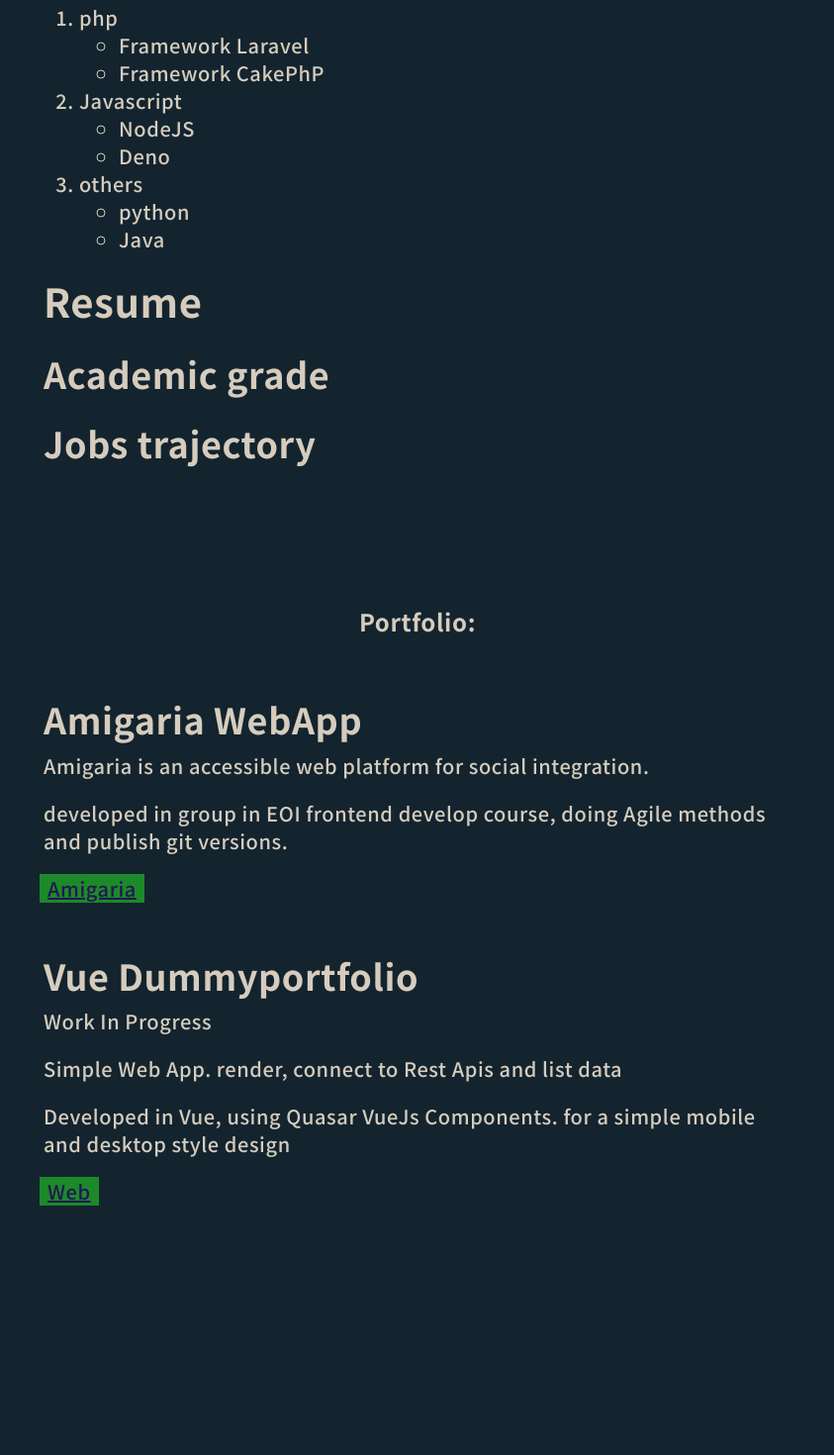
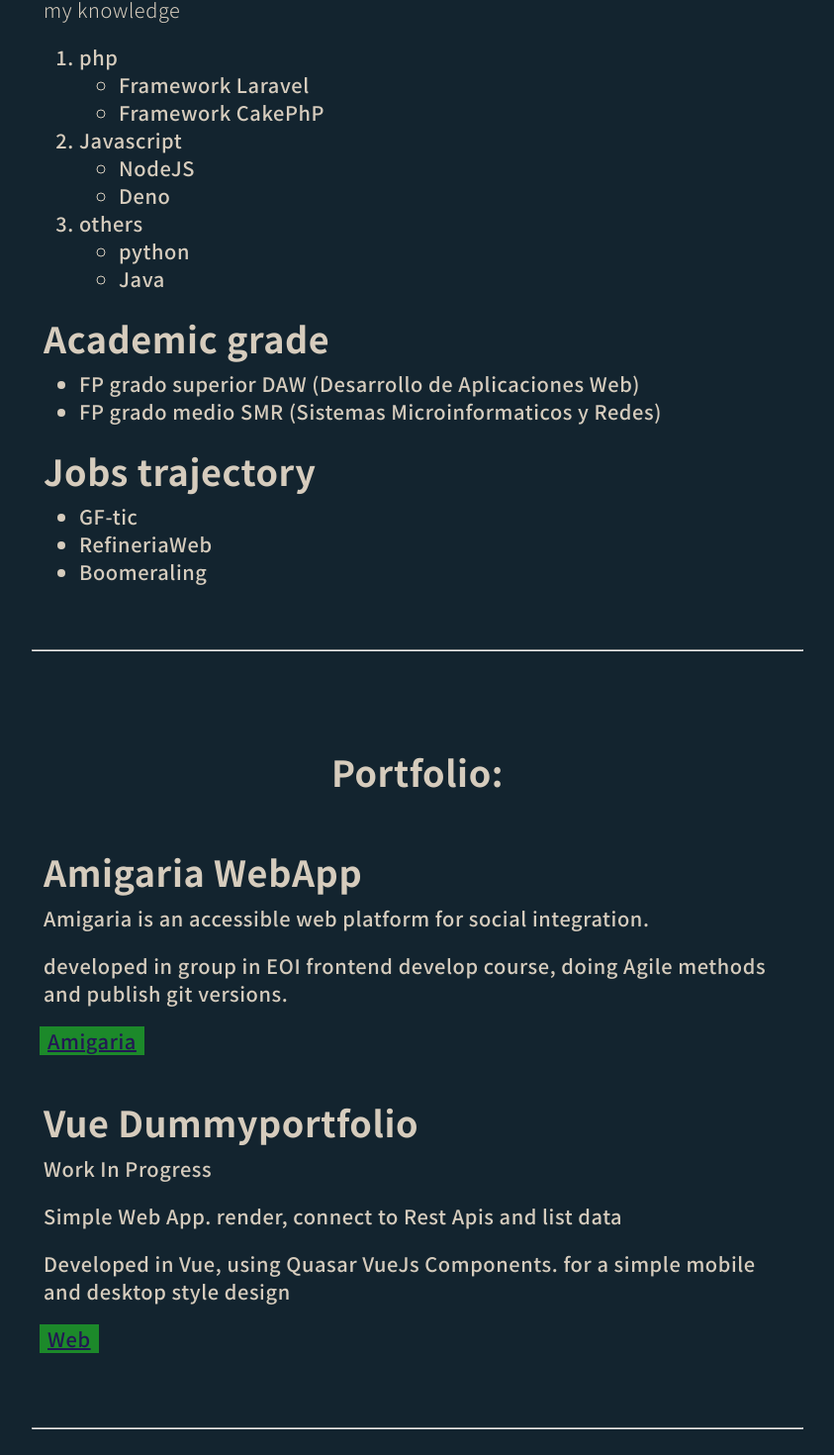
Before and after one commit to rmlgc/VueLanding, a Vue app: page / in a window 1280 px wide. Shown: the part 2176-3646 px from the top of the page at 99% size, without its empty margins (48-891 px from the left). Built offline with nearby package versions, Linux system fonts and the light colour scheme.

Commit message:
line separator added

```diff
--- a/src/App.vue
+++ b/src/App.vue
@@ -152,11 +152,13 @@ contact_mail
           $ 🎥 Content creator 🐒
         </p>
       </section>
+      <hr/>
       <section style="display: none;" id="elService" ref="elService" class="content section-card">
         <h2 class="text-h3"> Service </h2>
+      <hr/>
       </section>
       <section id="elResume" ref="elResume" class="content section-card">
-        <h2 class="text-h4"> Experience </h2>
+        <h2 class="text-h3"> Resume </h2>
         <div class="resume-content">
           <div class="resume-item resume-item--fullstack">
             <h3> FullStack</h3>
@@ -259,12 +261,31 @@ contact_mail
             </ol>
           </div>
         </div>
-        <h2 class=""> Resume </h2>
         <h3>Academic grade</h3>
+        <ul>
+          <li>
+            FP grado superior DAW (Desarrollo de Aplicaciones Web)
+          </li>
+          <li>
+            FP grado medio SMR (Sistemas Microinformaticos y Redes)
+          </li>
+        </ul>
         <h3>Jobs trajectory</h3>
+        <ul>
+          <li>
+            GF-tic
+          </li>
+          <li>
+            RefineriaWeb
+          </li>
+          <li>
+            Boomeraling
+          </li>
+        </ul>
       </section>
+      <hr/>
       <section id="elPortfolio" ref="elPortfolio" class="content section-card wrap-center">
-        <h2 class="text-h6"> Portfolio: </h2>
+        <h2 class="text-h3"> Portfolio: </h2>
         <div>
           <h3>Amigaria WebApp</h3>
           <p>Amigaria is an accessible web platform for social integration.</p>
@@ -280,6 +301,7 @@ contact_mail
         </div>
 
       </section>
+      <hr/>
       <section id="elContact" ref="elContact" class="content section-card wrap-center">
         <a href="mailto:rommelgarcia4b@gmail.com" class="active">
           <h2 class="text-h3">&nbsp;&nbsp;&nbsp;&nbsp;&nbsp;&nbsp;Contact me &nbsp;&nbsp;&nbsp;&nbsp;&nbsp;&nbsp;</h2>
```
Also changed, not shown: 6 other files (tests, documents, lock files or other folders).
